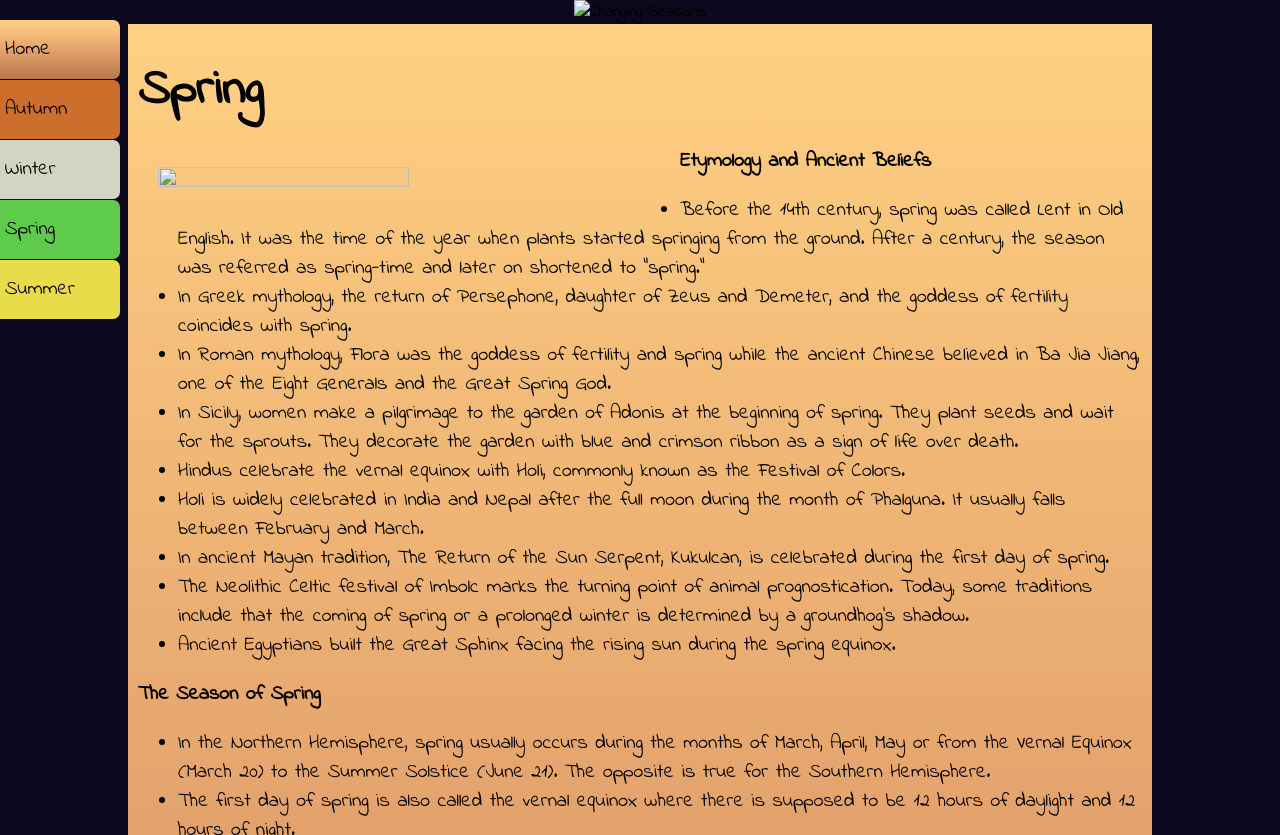
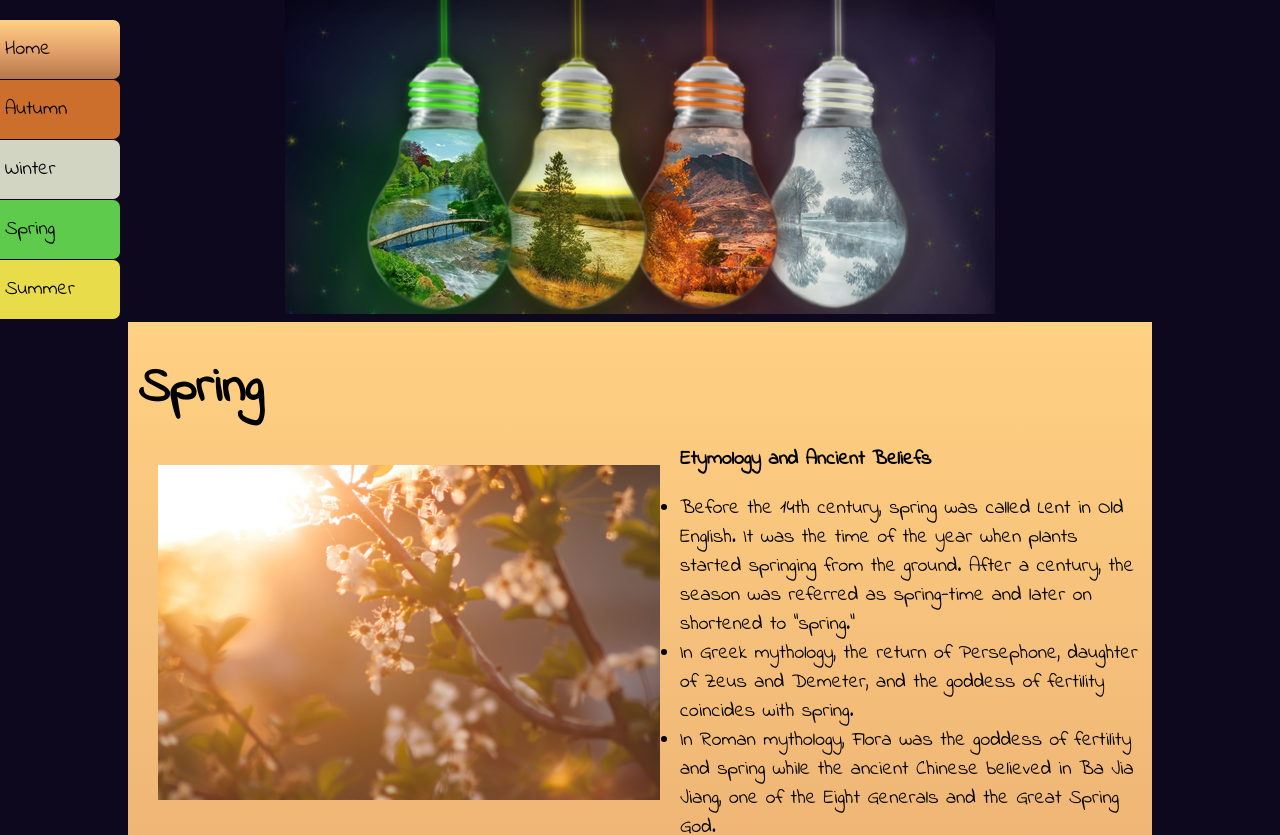
Before and after one commit to smallduck7/smallduck7.github.io, a plain HTML site: page spring.html in a window 1280 px wide. Shown: the top 835 px of the page. Drawn offline with Linux system fonts and the light colour scheme; a web font is replaced by a local one.

Commit message:
Update spring.html

```diff
--- a/spring.html
+++ b/spring.html
@@ -1,13 +1,13 @@
 <!doctype html>
 <html>
  <head>
-	<title>Seasons</title>
+	<title>Spring</title>
 	<link href="spring.css" rel="stylesheet" type="text/css">
  </head>
  <body>
 	<div id="wrap">
 	<header>
-		<img src="seasons/t.jpg" alt="Changing Seasons">
+		<img src="t.jpg" alt="Changing Seasons">
 	</header>
 
 <div id="mySidenav" class="sidenav">
@@ -21,7 +21,7 @@
 	<section class="yup">
 	<p><a id="each"><b>Spring</b></a></p>
 
-	<img src="seasons/cherry.jpg">
+	<img src="cherry.jpg">
 	<p><b>Etymology and Ancient Beliefs</b></p>
 	<ul>
 <li>Before the 14th century, spring was called Lent in Old English. It was the time of the year when plants started springing from the ground. After a century, the season was referred as spring-time and later on shortened to “spring.”</li>
@@ -57,7 +57,7 @@
 
 	</section>
 	<footer>
-	<p><img src="seasons/changing.gif"></p>
+	<p><img src="changing.gif"></p>
 		<p>Season's Greetings | &copy; 2019 Kadence&amp;Company | Bask in the Beauty of the Seasons </p>
 	</footer>
 
```
